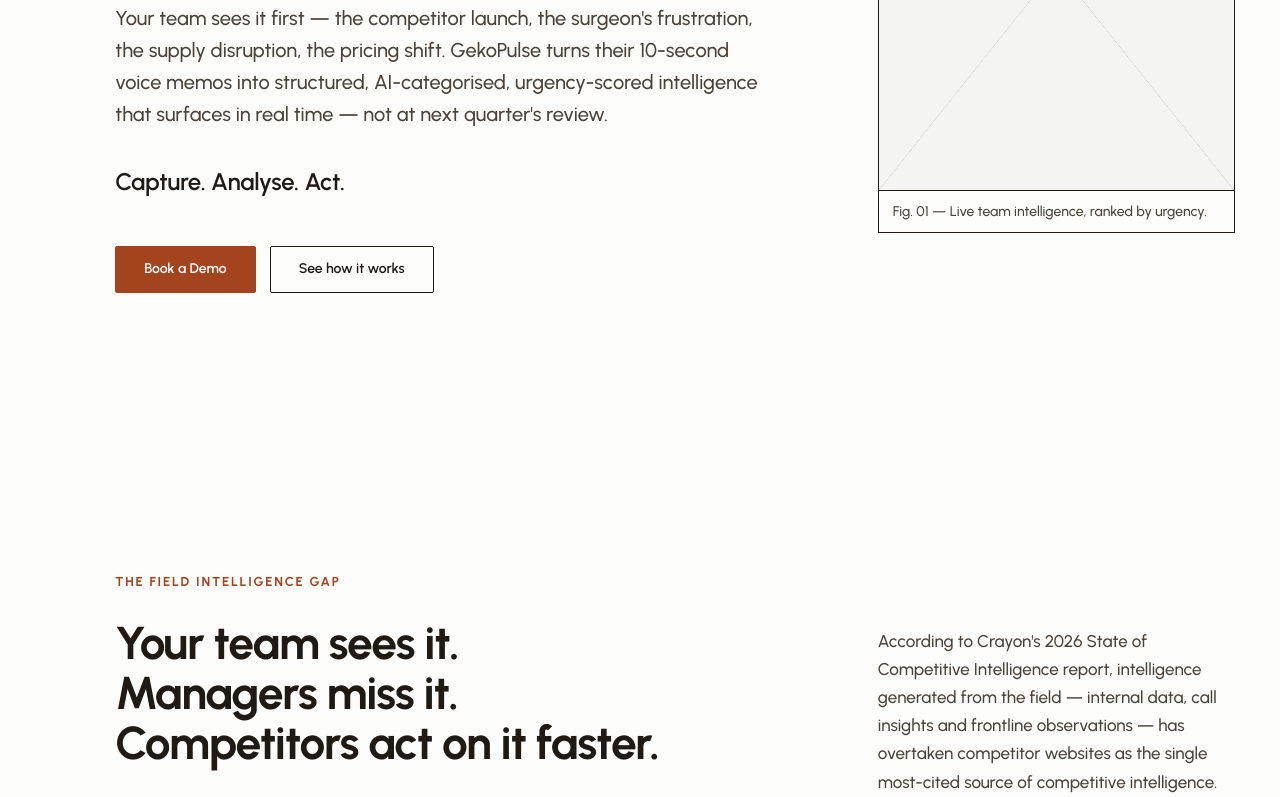
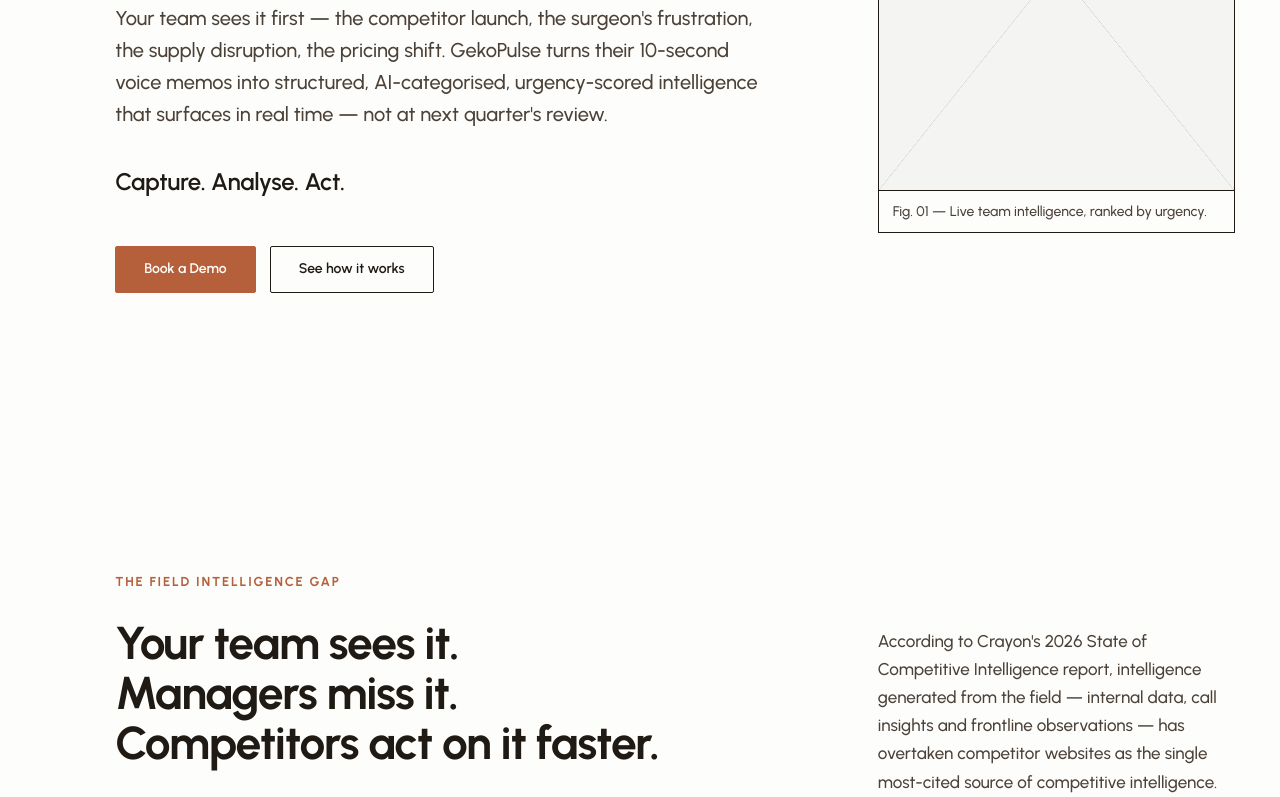
Before and after one commit to darrenrpollock-bot/connectrx-website, a plain HTML site: page index.html in a window 1280 px wide. Shown: the part 583-1380 px from the top of the page. Drawn offline with Linux system fonts and the light colour scheme.

Commit message:
Lighten accent brown for a softer look
Co-Authored-By: Claude Sonnet 5.5 <noreply@anthropic.com>

```diff
--- a/index.html
+++ b/index.html
@@ -171,7 +171,7 @@
       --bg-alt:   #F4F4F2;
       --ink:      #1F1A14;
       --ink-2:    #4B4137;
-      --accent:   #A3441F;
+      --accent:   #B5603A;
       --line:     rgba(31,26,20,0.16);
 
       /* GekoPulse section only: soft green hints */
```
